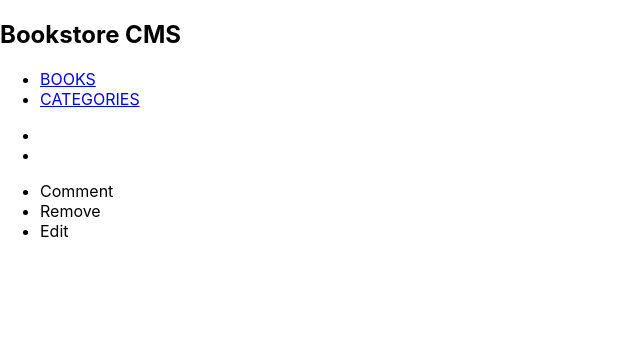
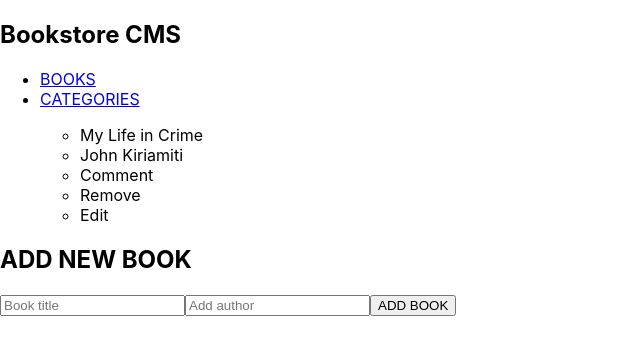
Before and after one commit to kiboma2021/Bookstore-Website, a React (Create React App) app: page / in a window 1280 px wide. Shown: the top 354 px of the page, without its empty margins (0-640 px from the left). Built offline with nearby package versions, Linux system fonts and the light colour scheme.

Commit message:
Add Home page and update App.js file

```diff
--- a/package.json
+++ b/package.json
@@ -1,5 +1,5 @@
 {
-  "homepage": "http://kiboma2021.github.io/Bookstore-Website",
+  "homepage": "http://kiboma2021.github.io/",
   "name": "bookstore",
   "version": "0.1.0",
   "private": true,
@@ -9,12 +9,13 @@
     "@testing-library/user-event": "^13.5.0",
     "react": "^18.2.0",
     "react-dom": "^18.2.0",
+    "react-router-dom": "^6.3.0",
     "react-scripts": "5.0.1",
     "web-vitals": "^2.1.4"
   },
   "scripts": {
     "predeploy": "npm run build",
-		"deploy": "gh-pages -d build",
+    "deploy": "gh-pages -d build",
     "start": "react-scripts start",
     "build": "react-scripts build",
     "test": "react-scripts test",
--- a/src/App.js
+++ b/src/App.js
@@ -2,17 +2,16 @@ import {
   BrowserRouter as Router, Routes, Route,
 } from 'react-router-dom';
 import React from 'react';
-import AddBook from './components/AddBook';
-import Books from './components/Books';
-import Header from './components/Navbar';
+import Home from './components/BookHome';
+import Navbar from './components/Navbar';
 import Categories from './components/Categories';
 
 const App = () => {
   return (
     <Router>
-      <Header />
+      <Navbar />
       <Routes>
-        <Route path="/" element={<Books />} />
+        <Route path="/" element={<Home />} />
         <Route path="/category" element={<Categories />} />
       </Routes>
     </Router>
--- /dev/null
+++ b/src/components/BookHome.js
@@ -0,0 +1,21 @@
+import React from 'react';
+import Books from './Books';
+import AddBook from './AddBook';
+
+const books = [{
+  title: 'My Life in Crime',
+  author: 'John Kiriamiti',
+  id: 1,
+}];
+
+const Home = () => (
+  <div>
+    <ul>
+      {books.map((book) => (
+        <Books key={book.id} title={book.title} author={book.author} />
+      ))}
+    </ul>
+    <AddBook />
+  </div>
+);
+export default Home;
```
Also changed, not shown: 1 other file (tests, documents, lock files or other folders).
